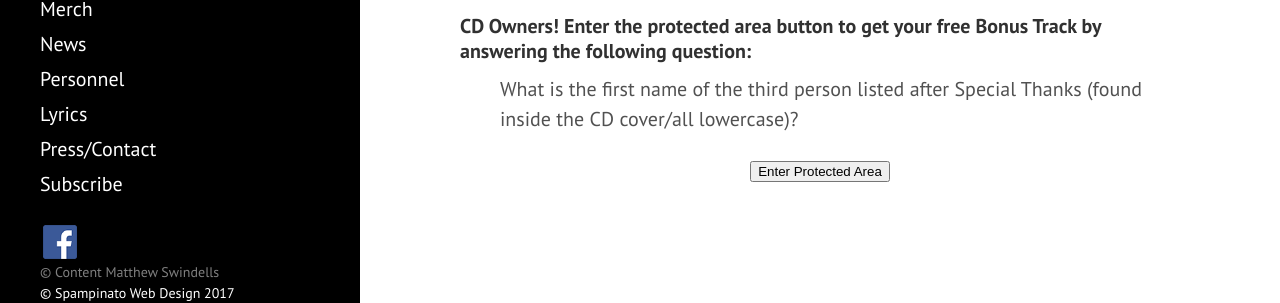
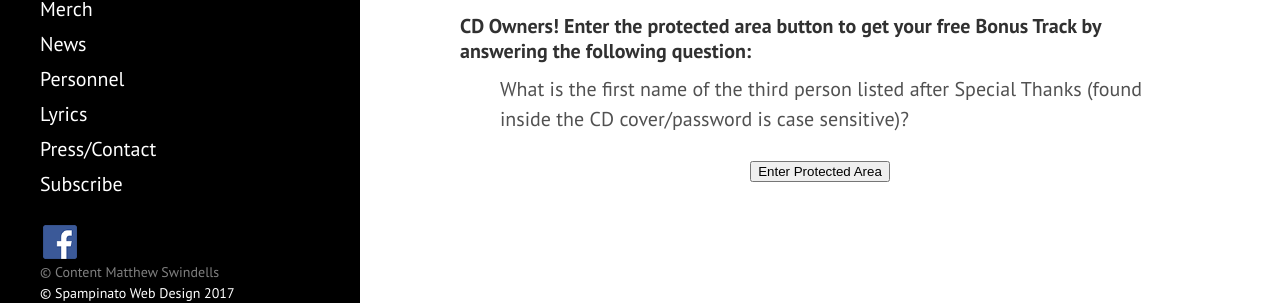
Before and after one commit to evolfo/mancunian-candidate, a Jekyll site: the page built from listen.html, in a window 1280 px wide and 948 px high. Shown: the part 604-907 px from the top of the window. Built offline with Jekyll 4.4.1, drawn with Linux system fonts in a browser that asks for light colours.

Commit message:
case sensitive

```diff
--- a/listen.html
+++ b/listen.html
@@ -11,7 +11,7 @@ Track by answering the following question:</h4>
 
 <ul>
 	<li>What is the first name of the third person listed after Special Thanks
-    (found inside the CD cover/all lowercase)?</li>
+    (found inside the CD cover/password is case sensitive)?</li>
 </ul>
 
 <SCRIPT>
```
